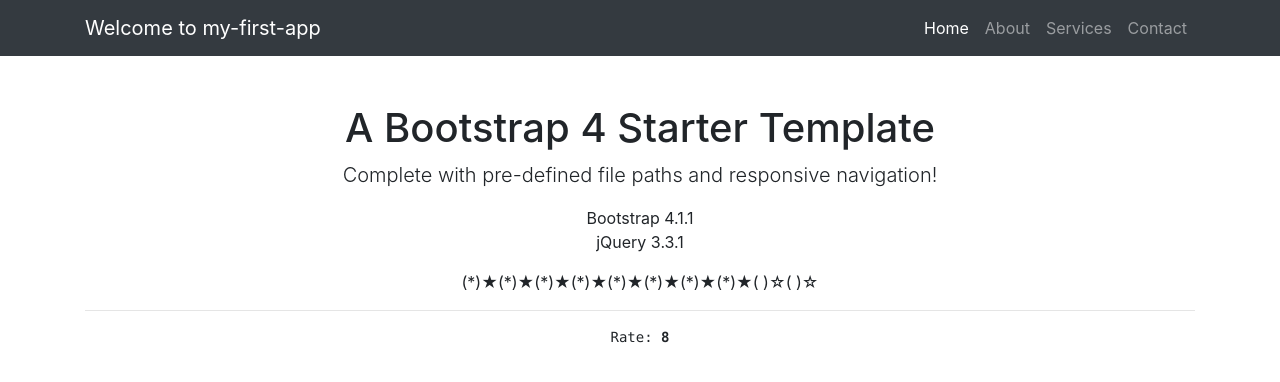
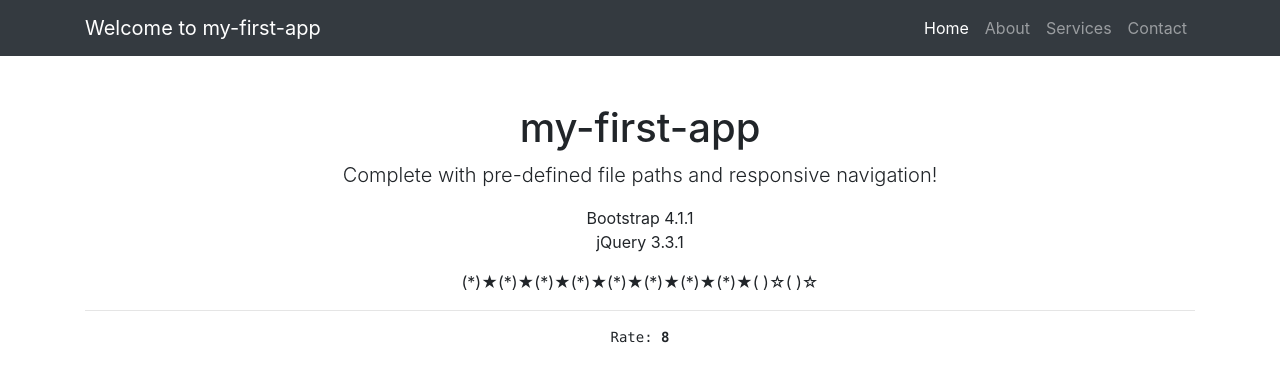
Before and after one commit to hssamconf/angular-course-project, an Angular app: page / in a window 1280 px wide. Shown: the top 382 px of the page. Built offline with nearby package versions, Linux system fonts and the light colour scheme.

Commit message:
Create components with Angular Cli

```diff
--- a/src/app/app.component.html
+++ b/src/app/app.component.html
@@ -1,45 +1,2 @@
-<!-- Navigation -->
-<nav class="navbar navbar-expand-lg navbar-dark bg-dark fixed-top">
-  <div class="container">
-    <a class="navbar-brand" href="#">Welcome to {{title}}</a>
-    <button class="navbar-toggler" type="button" data-toggle="collapse" data-target="#navbarResponsive"
-            aria-controls="navbarResponsive" aria-expanded="false" aria-label="Toggle navigation">
-      <span class="navbar-toggler-icon"></span>
-    </button>
-    <div class="collapse navbar-collapse" id="navbarResponsive">
-      <ul class="navbar-nav ml-auto">
-        <li class="nav-item active">
-          <a class="nav-link" href="#">Home
-            <span class="sr-only">(current)</span>
-          </a>
-        </li>
-        <li class="nav-item">
-          <a class="nav-link" href="#">About</a>
-        </li>
-        <li class="nav-item">
-          <a class="nav-link" href="#">Services</a>
-        </li>
-        <li class="nav-item">
-          <a class="nav-link" href="#">Contact</a>
-        </li>
-      </ul>
-    </div>
-  </div>
-</nav>
-
-<!-- Page Content -->
-<div class="container">
-  <div class="row">
-    <div class="col-lg-12 text-center">
-      <h1 class="mt-5">A Bootstrap 4 Starter Template</h1>
-      <p class="lead">Complete with pre-defined file paths and responsive navigation!</p>
-      <ul class="list-unstyled">
-        <li>Bootstrap 4.1.1</li>
-        <li>jQuery 3.3.1</li>
-      </ul>
-      <ngb-rating [(rate)]="currentRate"></ngb-rating>
-      <hr>
-      <pre>Rate: <b>{{currentRate}}</b></pre>
-    </div>
-  </div>
-</div>
+<app-navbar></app-navbar>
+<app-container></app-container>
--- a/src/app/app.component.ts
+++ b/src/app/app.component.ts
@@ -1,4 +1,4 @@
-import { Component } from '@angular/core';
+import {Component} from '@angular/core';
 
 @Component({
   selector: 'app-root',
@@ -6,7 +6,5 @@ import { Component } from '@angular/core';
   styleUrls: ['./app.component.css']
 })
 export class AppComponent {
-  title = 'my-first-app';
-  currentRate = 8;
 
 }
--- a/src/app/app.module.ts
+++ b/src/app/app.module.ts
@@ -3,10 +3,14 @@ import {NgModule} from '@angular/core';
 import {NgbModule} from '@ng-bootstrap/ng-bootstrap';
 
 import {AppComponent} from './app.component';
+import { ContainerComponent } from './container/container.component';
+import { NavbarComponent } from './navbar/navbar.component';
 
 @NgModule({
   declarations: [
-    AppComponent
+    AppComponent,
+    ContainerComponent,
+    NavbarComponent
   ],
   imports: [
     BrowserModule, NgbModule.forRoot()
--- /dev/null
+++ b/src/app/container/container.component.html
@@ -0,0 +1,16 @@
+<!-- Page Content -->
+<div class="container">
+  <div class="row">
+    <div class="col-lg-12 text-center">
+      <h1 class="mt-5">{{ title }}</h1>
+      <p class="lead">Complete with pre-defined file paths and responsive navigation!</p>
+      <ul class="list-unstyled">
+        <li>Bootstrap 4.1.1</li>
+        <li>jQuery 3.3.1</li>
+      </ul>
+      <ngb-rating [(rate)]="currentRate"></ngb-rating>
+      <hr>
+      <pre>Rate: <b>{{currentRate}}</b></pre>
+    </div>
+  </div>
+</div>
--- /dev/null
+++ b/src/app/container/container.component.ts
@@ -0,0 +1,16 @@
+import { Component, OnInit } from '@angular/core';
+
+@Component({
+  selector: 'app-container',
+  templateUrl: './container.component.html',
+  styleUrls: ['./container.component.css']
+})
+export class ContainerComponent implements OnInit {
+  title = 'my-first-app';
+  currentRate = 8;
+  constructor() { }
+
+  ngOnInit() {
+  }
+
+}
--- /dev/null
+++ b/src/app/navbar/navbar.component.html
@@ -0,0 +1,29 @@
+<!-- Navigation -->
+<nav class="navbar navbar-expand-lg navbar-dark bg-dark fixed-top">
+  <div class="container">
+    <a class="navbar-brand" href="#">Welcome to {{title}}</a>
+    <button class="navbar-toggler" type="button"
+            aria-controls="navbarResponsive" aria-expanded="false" aria-label="Toggle navigation"
+            (click)="isCollapsed = !isCollapsed" [attr.aria-expanded]="!isCollapsed">
+      <span class="navbar-toggler-icon"></span>
+    </button>
+    <div class="collapse navbar-collapse" id="navbarResponsive" [ngbCollapse]="isCollapsed">
+      <ul class="navbar-nav ml-auto">
+        <li class="nav-item active">
+          <a class="nav-link" href="#">Home
+            <span class="sr-only">(current)</span>
+          </a>
+        </li>
+        <li class="nav-item">
+          <a class="nav-link" href="#">About</a>
+        </li>
+        <li class="nav-item">
+          <a class="nav-link" href="#">Services</a>
+        </li>
+        <li class="nav-item">
+          <a class="nav-link" href="#">Contact</a>
+        </li>
+      </ul>
+    </div>
+  </div>
+</nav>
--- /dev/null
+++ b/src/app/navbar/navbar.component.ts
@@ -0,0 +1,17 @@
+import { Component, OnInit } from '@angular/core';
+
+@Component({
+  selector: 'app-navbar',
+  templateUrl: './navbar.component.html',
+  styleUrls: ['./navbar.component.css']
+})
+export class NavbarComponent implements OnInit {
+  isCollapsed = true;
+  title = 'my-first-app';
+
+  constructor() { }
+
+  ngOnInit() {
+  }
+
+}
```
Also changed, not shown: src/app/container/container.component.css (added), src/app/navbar/navbar.component.css (added).
